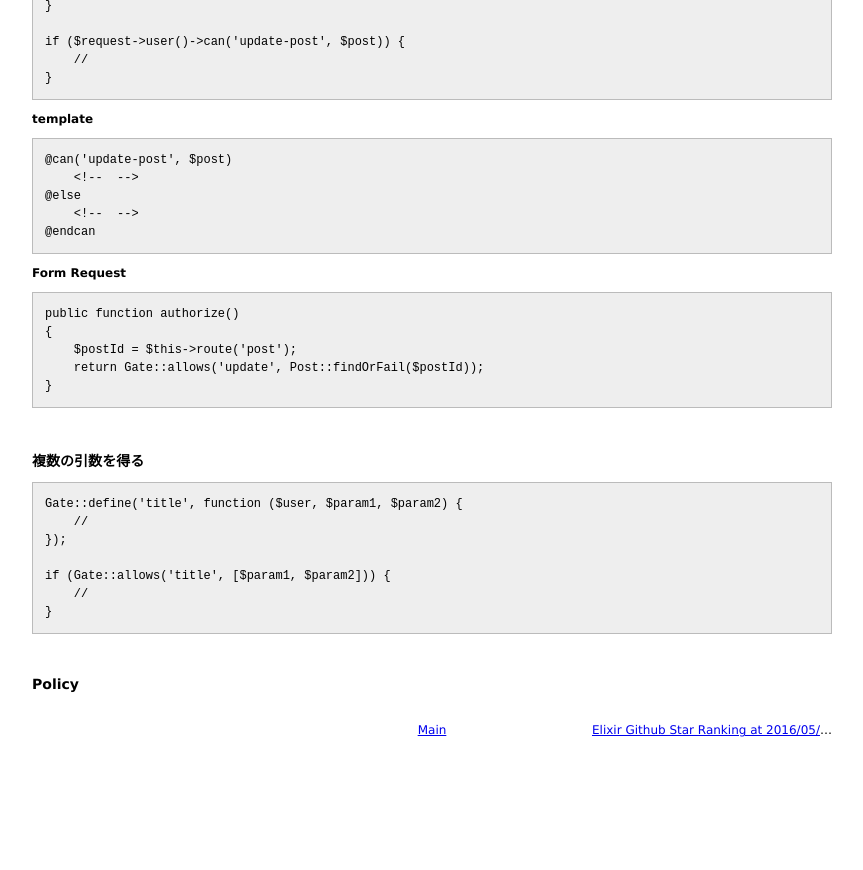
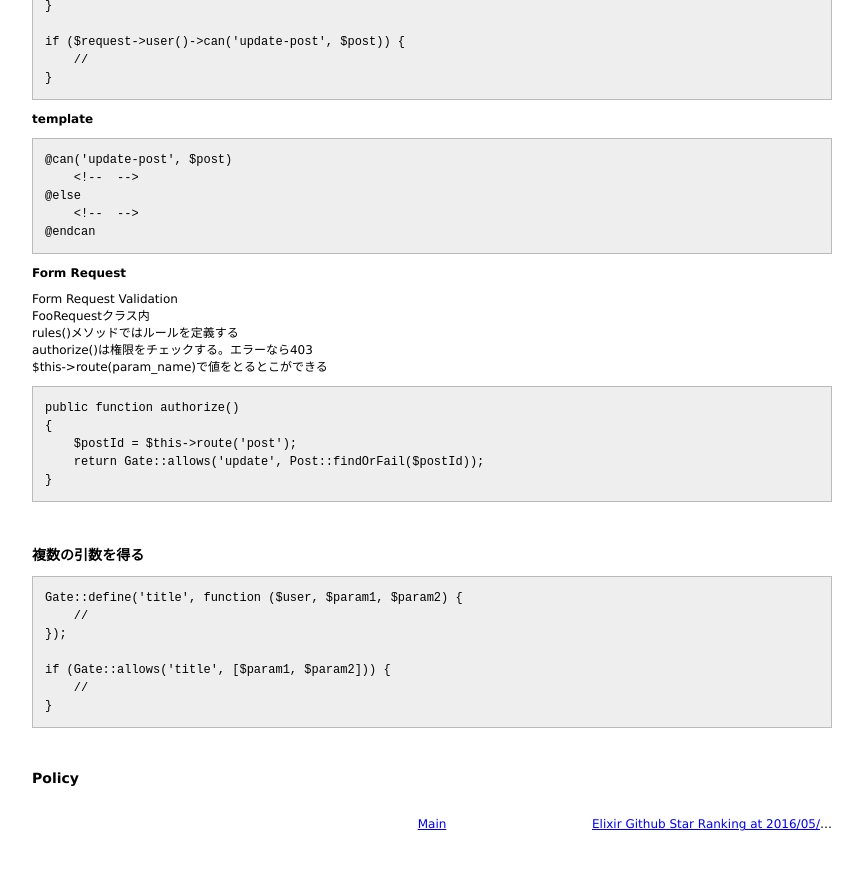
Before and after one commit to 38elements/38elements.github.com, a Jekyll site: the page built from _posts/2016-05-21-laravel-authorization.md, in a window 1280 px wide and 900 px high, scrolled down 1338 px. Shown: the top 870 px of the window, without its empty margins (208-1071 px from the left). Built offline with Jekyll 4.4.1, drawn with Linux system fonts in a browser that asks for light colours; before the commit the page ends 2144 px from its top, so only the background shows below that.

Commit message:
Update 2016-05-21-laravel-authorization.md

````diff
--- a/_posts/2016-05-21-laravel-authorization.md
+++ b/_posts/2016-05-21-laravel-authorization.md
@@ -101,6 +101,12 @@ if ($request->user()->can('update-post', $post)) {
 
 **Form Request**
 
+Form Request Validation
+FooRequestクラス内
+rules()メソッドではルールを定義する
+authorize()は権限をチェックする。エラーなら403
+$this->route(param_name)で値をとるとこができる
+
 ```
 public function authorize()
 {
````
